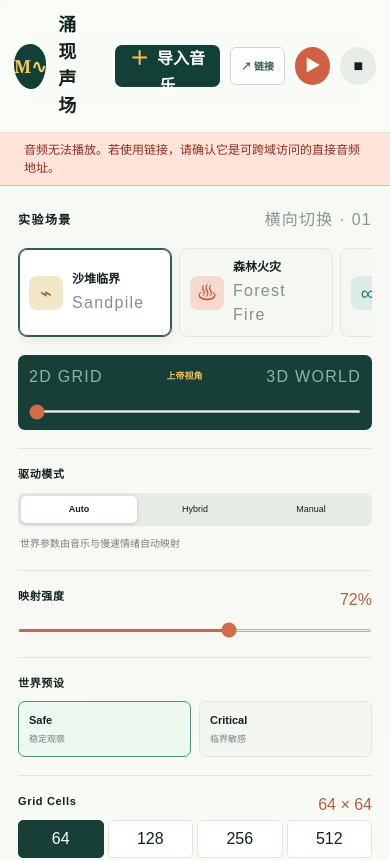
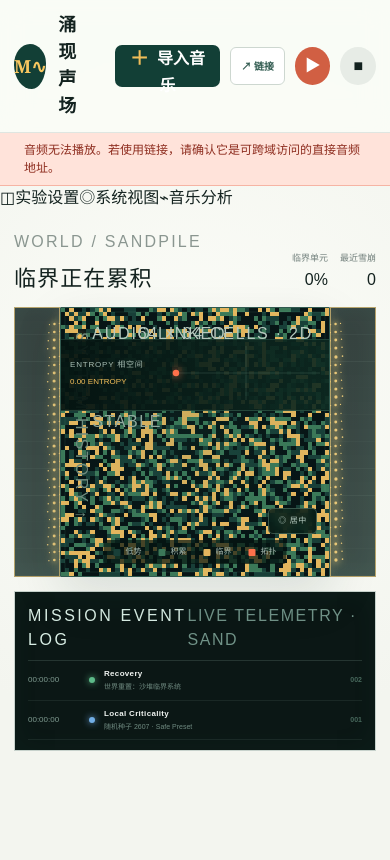
Before and after one commit to SongxiangT/EmergentSoundfield, a Next.js app: page / in a window 390 px wide. Shown: the top 860 px of the page. Built offline with nearby package versions, Linux system fonts and the light colour scheme.

Commit message:
Optimize mobile experiment experience

```diff
--- a/app/page.tsx
+++ b/app/page.tsx
@@ -260,6 +260,11 @@ export default function Home() {
 
   useEffect(() => {
     resetWorld();
+    if (window.matchMedia("(max-width: 760px)").matches) {
+      setShowLeft(false);
+      setShowRight(false);
+      setViewMode("2d");
+    }
   }, []); // eslint-disable-line react-hooks/exhaustive-deps
 
   const switchExperiment = (next: Experiment) => {
@@ -555,7 +560,7 @@ export default function Home() {
       if (!canvas) return;
       const ctx = canvas.getContext("2d");
       if (!ctx) return;
-      const ratio = window.devicePixelRatio || 1;
+      const ratio = Math.min(window.devicePixelRatio || 1, window.innerWidth <= 760 ? 1.35 : 2);
       const rect = canvas.getBoundingClientRect();
       if (canvas.width !== Math.floor(rect.width * ratio)) {
         canvas.width = Math.floor(rect.width * ratio);
@@ -705,7 +710,7 @@ export default function Home() {
     const ctx = canvas.getContext("2d");
     if (!ctx) return;
     const rect = canvas.getBoundingClientRect();
-    const ratio = window.devicePixelRatio || 1;
+    const ratio = Math.min(window.devicePixelRatio || 1, window.innerWidth <= 760 ? 1.35 : 2);
     if (canvas.width !== Math.floor(rect.width * ratio)) {
       canvas.width = Math.floor(rect.width * ratio);
       canvas.height = Math.floor(rect.height * ratio);
@@ -758,7 +763,7 @@ export default function Home() {
     const ctx = canvas.getContext("2d");
     if (!ctx) return;
     const rect = canvas.getBoundingClientRect();
-    const ratio = window.devicePixelRatio || 1;
+    const ratio = Math.min(window.devicePixelRatio || 1, window.innerWidth <= 760 ? 1.35 : 2);
     if (canvas.width !== Math.floor(rect.width * ratio)) {
       canvas.width = Math.floor(rect.width * ratio);
       canvas.height = Math.floor(rect.height * ratio);
@@ -948,7 +953,7 @@ export default function Home() {
     ) => {
       if (!canvas) return;
       const rect = canvas.getBoundingClientRect();
-      const ratio = window.devicePixelRatio || 1;
+      const ratio = Math.min(window.devicePixelRatio || 1, window.innerWidth <= 760 ? 1.35 : 2);
       canvas.width = Math.max(1, Math.floor(rect.width * ratio));
       canvas.height = Math.max(1, Math.floor(rect.height * ratio));
       const ctx = canvas.getContext("2d");
@@ -1274,6 +1279,24 @@ export default function Home() {
         </div>
       )}
 
+      <nav className="mobile-dock" aria-label="手机端实验导航">
+        <button className={showLeft ? "active" : ""} onClick={() => {
+          setShowLeft((value) => !value);
+          setShowRight(false);
+          window.setTimeout(() => document.querySelector(".left-panel")?.scrollIntoView({ behavior: "smooth", block: "start" }), 40);
+        }}>◫<span>实验设置</span></button>
+        <button onClick={() => {
+          setShowLeft(false);
+          setShowRight(false);
+          window.setTimeout(() => document.querySelector(".stage")?.scrollIntoView({ behavior: "smooth", block: "start" }), 40);
+        }}>◎<span>系统视图</span></button>
+        <button className={showRight ? "active" : ""} onClick={() => {
+          setShowRight((value) => !value);
+          setShowLeft(false);
+          window.setTimeout(() => document.querySelector(".right-panel")?.scrollIntoView({ behavior: "smooth", block: "start" }), 40);
+        }}>⌁<span>音乐分析</span></button>
+      </nav>
+
       <section className={`workspace ${!showLeft ? "hide-left" : ""} ${!showRight ? "hide-right" : ""}`}>
         <aside className={`left-panel ${!showLeft ? "panel-hidden" : ""}`}>
           <div className="panel-heading">
```
